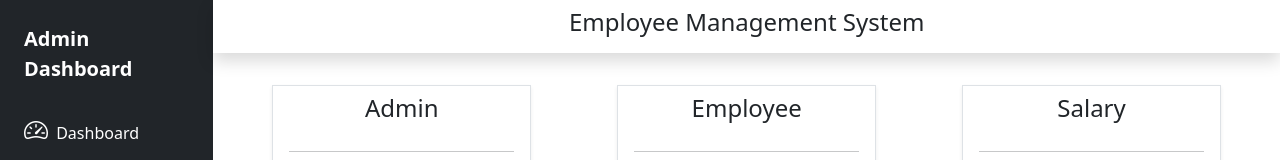
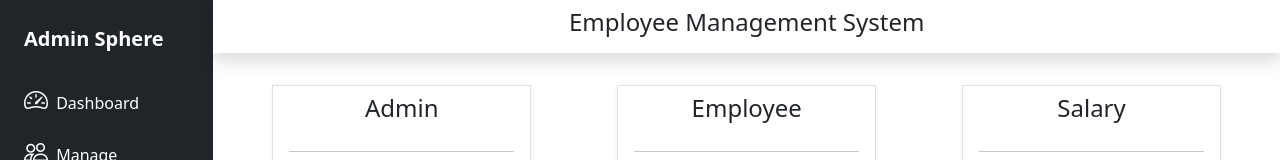
Before and after one commit to yeabtsega45/Admin-Dashboard, a React (Vite) app in the folder frontend/: page / in a window 1280 px wide. Shown: the top 160 px of the page. Built offline with nearby package versions, Linux system fonts and the light colour scheme; no server answers.

Commit message:
update title

```diff
--- a/frontend/src/Dashboard.jsx
+++ b/frontend/src/Dashboard.jsx
@@ -40,7 +40,7 @@ function Dashboard() {
               className="d-flex align-items-center pb-3 mb-md-1 mt-md-3 me-md-auto text-white text-decoration-none"
             >
               <span className="fs-5 fw-bolder d-none d-sm-inline">
-                Admin Dashboard
+                Admin Sphere
               </span>
             </a>
             <ul
--- a/frontend/src/main.jsx
+++ b/frontend/src/main.jsx
@@ -5,6 +5,7 @@ import "bootstrap/dist/css/bootstrap.min.css";
 import axios from "axios";
 
 axios.defaults.baseURL = "https://admin-dashboard-api-re6n.onrender.com";
+// axios.defaults.baseURL = "http://localhost:8081";
 
 ReactDOM.createRoot(document.getElementById("root")).render(
   <React.StrictMode>
```
